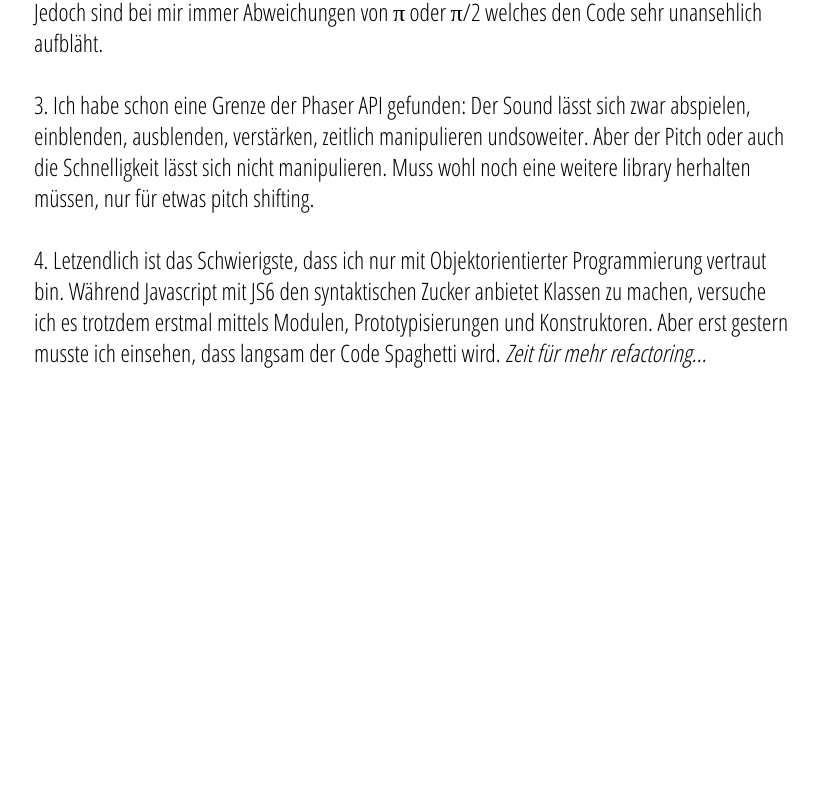
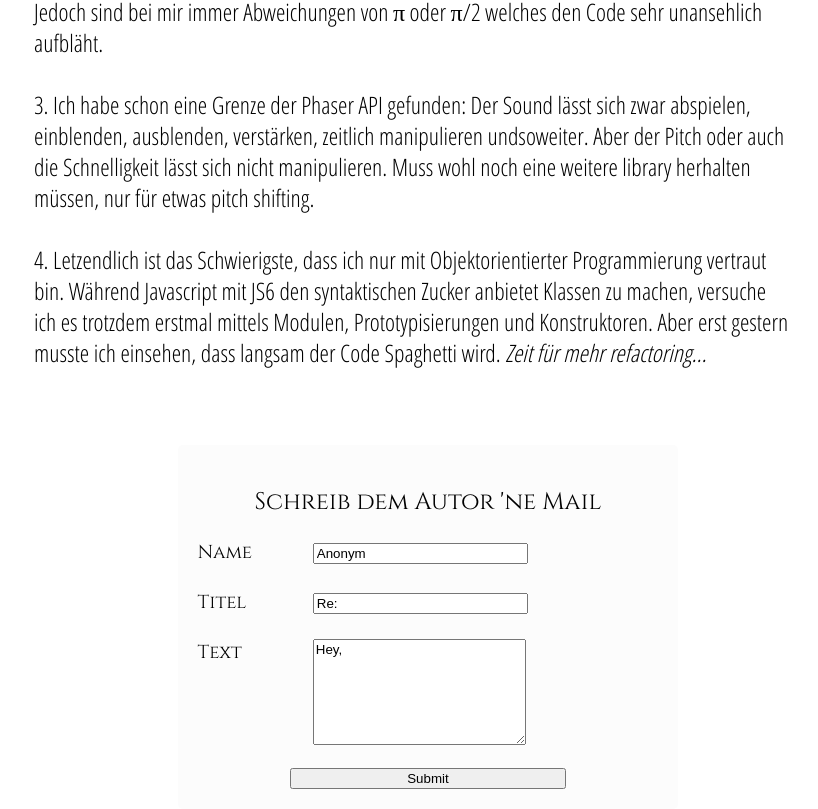
Before and after one commit to ResamVi/resamvi.io-vuejs, a Vue app: page /eintrag/spayle in a window 1280 px wide. Shown: the part 4061-4870 px from the top of the page, without its empty margins (232-1050 px from the left). Before the commit the page ends 4506 px from the top, so only its background shows below. Built offline with nearby package versions, Linux system fonts and the light colour scheme; what vue-infinite-scroll would draw is missing.

Commit message:
Add mail footer and fixes

```diff
--- a/src/components/Entry.vue
+++ b/src/components/Entry.vue
@@ -11,7 +11,27 @@
     <section class="entry-content">
         <slot name="content"></slot>
     </section>
-    <footer></footer>
+    <footer>
+      <h2 class="center">Schreib dem Autor 'ne Mail</h2>
+      <form action="action_page.php" style="width:100%;">
+        <div class="row">
+          <h3 class="col-25"><label for="name">Name</label></h3>
+          <h3 class="col-75"><input type="text" name="name" value="Anonym"></h3>
+        </div>
+        <div class="row">
+          <h3 class="col-25"><label for="lname">Titel</label></h3>
+          <h3 class="col-75"><input type="text" name="title" value="Re: "></h3>
+        </div>
+        <div class="row">
+          <h3 class="col-25"><label for="subject">Text</label></h3>
+          <h3 class="col-75"><textarea id="subject" name="subject">Hey, </textarea></h3>
+        </div>
+        <div class="center">
+          <input type="submit" value="Submit">
+        </div>
+      </form>
+    </footer>
+
   </article>
 </template>
 
@@ -20,10 +40,12 @@
   color: #696969;
   margin: 0;
 }
+
 .entry-title {
-  margin-top:0px;
+  margin-top: 0px;
   border-bottom: 1px solid #333;
 }
+
 .entry-content {
   font-family: 'Open Sans';
   margin-bottom: 10%;
@@ -42,4 +64,50 @@
   padding-left: 10px;
 }
 
+footer {
+  border-radius: 5px;
+  background-color: #fcfcfc;
+  padding: 20px;
+  width: 60%;
+  margin-left: 20%;
+}
+
+input,
+textarea {
+  width: 60%;
+  font-family: 'Arial', 'Helvetica', 'sans-serif';
+}
+
+#subject {
+  height: 100px
+}
+
+.col-25 {
+  float: left;
+  width: 25%;
+  margin-top: 6px;
+}
+
+.col-75 {
+  float: left;
+  width: 75%;
+  margin-top: 6px;
+}
+
+.row:after {
+  content: "";
+  display: table;
+  clear: both;
+}
+
+@media screen and (max-width: 600px) {
+
+  .col-25,
+  .col-75,
+  input[type=submit] {
+    width: 100%;
+    margin-top: 0;
+  }
+}
+
 </style>
--- a/src/entries/Chocolatechipcookies.vue
+++ b/src/entries/Chocolatechipcookies.vue
@@ -15,7 +15,7 @@
 import Entry from '@/components/Entry.vue';
 
 export default {
-  name: 'Bouncinball',
+  name: 'Chocolatechipcookies',
   components: {
     Entry,
   },
--- a/src/entries/Erster.vue
+++ b/src/entries/Erster.vue
@@ -12,7 +12,7 @@
 import Entry from '@/components/Entry.vue';
 
 export default {
-  name: 'Bouncinball',
+  name: 'Erster',
   components: {
     Entry,
   },
--- a/src/entries/Spayle.vue
+++ b/src/entries/Spayle.vue
@@ -117,7 +117,7 @@
 import Entry from '@/components/Entry.vue';
 
 export default {
-  name: 'Bouncinball',
+  name: 'Spayle',
   components: {
     Entry,
   },
```
